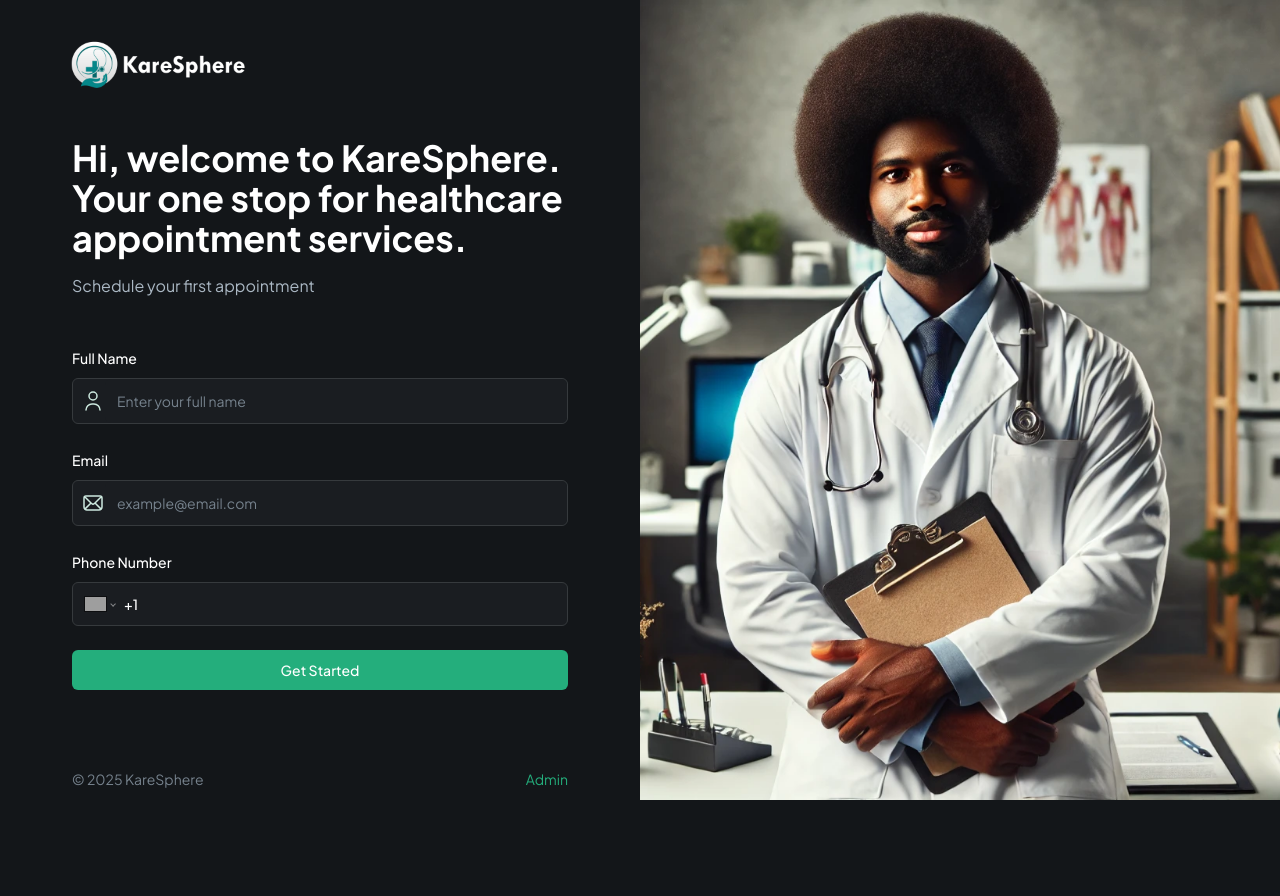
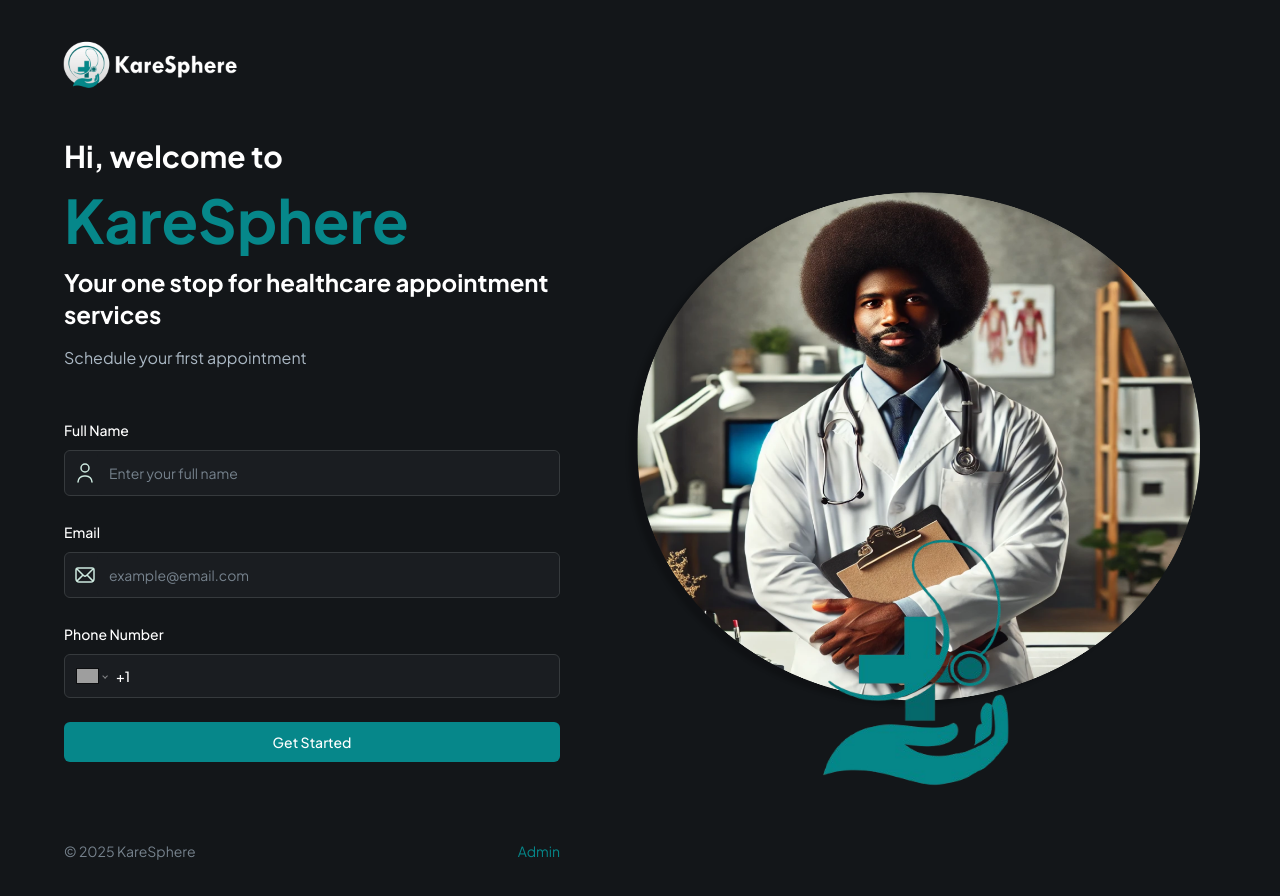
Before and after one commit to Remiiiiii/Healthcare-Management-System, a Next.js app: page / in a window 1280 px wide. Shown: the top 896 px of the page. Before the commit the page ends 828 px from the top, so only its background shows below. Built offline with nearby package versions, Linux system fonts and the light colour scheme; no server answers; grey boxes are pictures that could not be loaded.

Commit message:
Made changes to home page image. Continually resolving asyn await param issues

```diff
--- a/app/page.tsx
+++ b/app/page.tsx
@@ -1,12 +1,17 @@
+"use client";
+
+import { useSearchParams } from "next/navigation";
 import { PatientForm } from "@/components/forms/PatientForm";
 import { PasskeyModal } from "@/components/PasskeyModal";
 import Link from "next/link";
 import Image from "next/image";
 
-const Home = ({ searchParams }: SearchParamProps) => {
-  const isAdmin = searchParams?.admin === "true";
+const Home = () => {
+  const searchParams = useSearchParams();
+  const isAdmin = searchParams?.get("admin") === "true";
+
   return (
-    <div className="flex h-screen max-h-screen">
+    <div className="flex h-screen max-h-screens">
       {isAdmin && <PasskeyModal />}
       <section className="remove-scrollbar container my-auto">
         <div className="sub-container max-w-[496px]">
@@ -33,7 +38,7 @@ const Home = ({ searchParams }: SearchParamProps) => {
         height={1000}
         width={1000}
         alt="patient"
-        className="side-img max-w-[50%]"
+        className="max-w-[45%] h-[75%] mt-[15%] mr-[80px]"
       />
     </div>
   );
--- a/app/patients/[userId]/new-appointment/success/page.tsx
+++ b/app/patients/[userId]/new-appointment/success/page.tsx
@@ -10,6 +10,7 @@ const Success = async ({
   searchParams,
 }: SearchParamProps) => {
   const appointmentId = (searchParams?.appointmentId as string) || "";
+
   const appointment = await getAppointments(appointmentId);
   const doctor = appointment
     ? Doctors.find((doc) => doc.name === appointment.primaryPhysician)
--- a/app/patients/[userId]/register/page.tsx
+++ b/app/patients/[userId]/register/page.tsx
@@ -5,11 +5,15 @@ import { redirect } from "next/navigation";
 
 import React from "react";
 
-const Register = async ({ params: { userId } }: SearchParamProps) => {
+const Register = async ({ params }: { params: { userId: string } }) => {
+  const { userId } = params;
+
   const user = await getUser(userId);
   const patient = await getPatient(userId);
 
-  if (patient) redirect(`/patients/${userId}/new-appointment`);
+  if (patient) {
+    redirect(`/patients/${userId}/new-appointment`);
+  }
 
   return (
     <div className="flex h-screen max-h-screen">
--- a/components/forms/PatientForm.tsx
+++ b/components/forms/PatientForm.tsx
@@ -62,9 +62,10 @@ export const PatientForm = () => {
     <Form {...form}>
       <form onSubmit={form.handleSubmit(onSubmit)} className="space-y-6 flex-1">
         <section className="mb-12 space-y-4">
-          <h1 className="header">
-            Hi, welcome to KareSphere. Your one stop for healthcare appointment
-            services.
+          <h1 className="text-3xl font-bold">Hi, welcome to</h1>
+          <h1 className="text-green-500 text-6xl font-bold">KareSphere</h1>
+          <h1 className="text-2xl font-bold">
+            Your one stop for healthcare appointment services
           </h1>
           <p className="text-dark-700">Schedule your first appointment</p>
         </section>
--- a/components/forms/RegisterForm.tsx
+++ b/components/forms/RegisterForm.tsx
@@ -109,7 +109,7 @@ const RegisterForm = ({ user }: { user: User }) => {
         className="space-y-12 flex-1"
       >
         <section className="space-y-4">
-          <h1 className="header">Welcome</h1>
+          <h1 className="header">Welcome {user.name}</h1>
           <p className="text-dark-700">Tell us a little bit about yourself.</p>
         </section>
         <section className="space-y-6">
@@ -184,8 +184,6 @@ const RegisterForm = ({ user }: { user: User }) => {
             name="address"
             label="Address"
             placeholder="1234 Yellow Brick Rd., Kansas"
-            iconSrc="/assets/icons/email.svg"
-            iconAlt="email"
           />
           <CustomFormCreation
             fieldType={FormFieldType.INPUT}
@@ -193,8 +191,6 @@ const RegisterForm = ({ user }: { user: User }) => {
             name="occupation"
             label="Occupation"
             placeholder="Software Engineer"
-            iconSrc="/assets/icons/email.svg"
-            iconAlt="email"
           />
         </div>
         <div className="flex flex-col gap-6 xl:flex-row">
--- a/tailwind.config.ts
+++ b/tailwind.config.ts
@@ -22,7 +22,7 @@ const config: Config = {
     extend: {
       colors: {
         green: {
-          500: "#24AE7C",
+          500: "#06878A",
           600: "#0D2A1F",
         },
         blue: {
```
Also changed, not shown: public/assets/images/landing-dr-img - Copy.png (added), public/assets/images/landing-dr-img.png.
